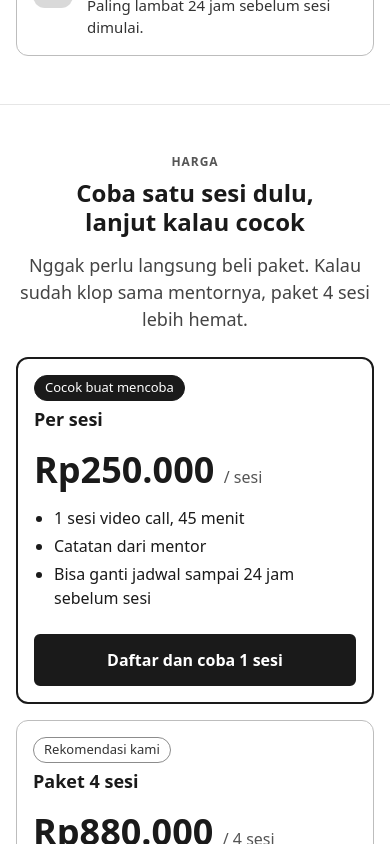
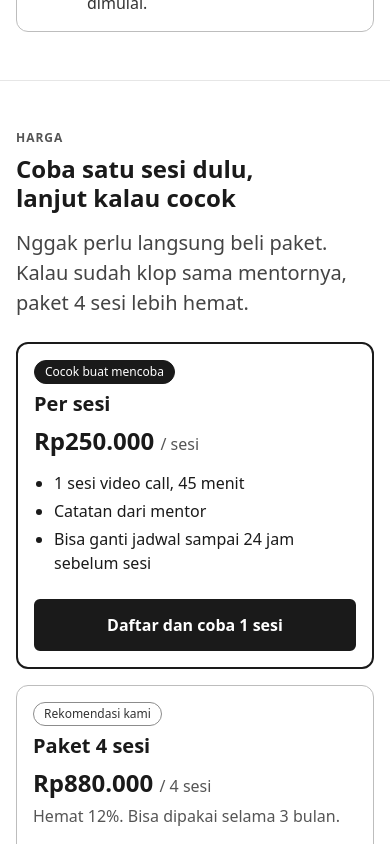
Before and after one commit to FadhilR12/UI-UX-IDNRemote, a plain HTML site: page website/harga.html in a window 390 px wide. Shown: the part 760-1604 px from the top of the page. Drawn offline with Linux system fonts and the light colour scheme.

Commit message:
Pekan 2: skala huruf, judul dan kartu Harga disamakan; pindah ke pekan 3 dan rencana halaman diperbarui
Co-Authored-By: Claude Opus 5.5 <noreply@anthropic.com>

```diff
--- a/website/harga.html
+++ b/website/harga.html
@@ -72,7 +72,7 @@
     <!-- 2. Harga: 1 sesi paling menonjol dengan tombol Daftar (aksi utama), Paket 4 sesi tetap terlihat dengan label rekomendasi · M2 -->
     <section class="section" aria-labelledby="harga-title">
       <div class="container">
-        <div class="section-head section-head-center">
+        <div class="section-head">
           <p class="about-kicker">Harga</p>
           <h2 id="harga-title" class="title-lines"><span>Coba satu sesi dulu,</span> <span>lanjut kalau cocok</span></h2>
           <p class="lead">Nggak perlu langsung beli paket. Kalau sudah klop sama mentornya, paket 4 sesi lebih hemat.</p>
--- a/website/style.css
+++ b/website/style.css
@@ -2389,3 +2389,225 @@ dialog::backdrop {
     row-gap: 16px;
   }
 }
+
+/* ===== Skala ukuran huruf (kelipatan 4), sama di HP dan desktop =====
+   12 : label kecil dan keterangan (label di atas judul, jabatan, bidang, topik, satuan statistik)
+   16 : teks isi (paragraf, daftar, tombol, link, angka statistik)
+   20 : judul kartu (nama mentor, nama bidang, nama paket, judul benefit, kutipan utama)
+   24 : judul section
+   28 : judul halaman dan harga */
+
+/* 28 */
+h1,
+.price,
+.plan:not(.plan-main) .price {
+  font-size: 28px;
+}
+
+/* 24 */
+h2 {
+  font-size: 24px;
+}
+
+/* 20 */
+h3,
+.h3-size,
+.benefit-row h2,
+.hero-photo-name,
+.quote-feature blockquote p,
+.logo {
+  font-size: 20px;
+}
+
+/* 16 */
+body,
+p,
+.lead,
+.about-lead,
+.quote p,
+.cta-strip p,
+.benefit-row p,
+#mentor-list .mentor-card > p,
+.result-count,
+.chip span,
+.hero-more,
+.about-jump,
+.price span,
+.stats strong,
+#mentor-list .stats-spread strong {
+  font-size: 16px;
+}
+
+/* 12 */
+.about-kicker,
+.about-label,
+.muted,
+.tag,
+#mentor-list .tags .tag,
+.tag-under-name,
+#mentor-list .tag-under-name,
+#mentor-list .mentor-card-top .muted,
+#mentor-list .mentor-card > div:not(.mentor-card-top) > .muted,
+.stats,
+.hero-stats,
+#mentor-list .stats-spread,
+.bidang-tile p,
+.quote footer,
+.ph,
+.bidang-img,
+.benefit-icon,
+.ph-avatar-sm {
+  font-size: 12px;
+}
+
+@media (max-width: 719px) {
+  h1,
+  .price,
+  .plan:not(.plan-main) .price {
+    font-size: 28px;
+  }
+
+  h2 {
+    font-size: 24px;
+  }
+
+  h3,
+  .h3-size,
+  .benefit-row h2 {
+    font-size: 20px;
+  }
+
+  .about-lead,
+  .benefit-row p {
+    font-size: 16px;
+  }
+
+  .bidang-tile p,
+  .bidang-img,
+  .benefit-icon {
+    font-size: 12px;
+  }
+}
+
+/* Harga: kartu harga selebar halaman dan mulai dari garis kiri judul, sama seperti kartu di halaman lain.
+   Tinggi kartu mengikuti isinya, jadi tidak ada ruang kosong di atas tombol. Harga 24px (skala v2). */
+.plans {
+  max-width: none;
+  margin: 0;
+  align-items: stretch;
+}
+
+.plan,
+.plan-main {
+  min-height: 0;
+}
+
+/* Kedua kartu sama tinggi; tombol menempel di dasar kartu supaya sejajar */
+.plan-cta,
+.plan .btn {
+  margin-top: auto;
+}
+
+.plan h3 {
+  margin-bottom: 4px;
+}
+
+.price,
+.plan:not(.plan-main) .price {
+  font-size: 24px;
+}
+
+@media (max-width: 719px) {
+  .price,
+  .plan:not(.plan-main) .price {
+    font-size: 24px;
+  }
+}
+
+/* ===== Skala ukuran huruf v2: keterbacaan =====
+   12 : hanya label kapital dan tag topik
+   16 : teks isi dan keterangan (jabatan, deskripsi bidang, rating, catatan harga); keterangan dibedakan lewat warna abu
+   20 : judul kartu dan paragraf pembuka di bawah judul
+   24 : judul section
+   32 : judul halaman */
+
+h1 {
+  font-size: 32px;
+}
+
+.lead,
+.about-lead,
+.section-head .lead,
+.hero .lead {
+  font-size: 20px;
+}
+
+.muted,
+.tag-under-name,
+#mentor-list .tag-under-name,
+#mentor-list .mentor-card-top .muted,
+#mentor-list .mentor-card > div:not(.mentor-card-top) > .muted,
+.stats,
+.hero-stats,
+#mentor-list .stats-spread,
+.bidang-tile p,
+.quote footer {
+  font-size: 16px;
+}
+
+/* tetap 12: label kapital dan tag topik */
+.about-kicker,
+.about-label,
+.tag,
+#mentor-list .tags .tag {
+  font-size: 12px;
+}
+
+@media (max-width: 719px) {
+  h1 {
+    font-size: 32px;
+  }
+
+  .lead,
+  .about-lead,
+  .section-head .lead,
+  .hero .lead {
+    font-size: 20px;
+  }
+
+  .bidang-tile p {
+    font-size: 16px;
+  }
+}
+
+/* Statistik kartu mentor: boleh turun baris supaya teks 16px tidak keluar dari kartu */
+#mentor-list .stats-spread {
+  flex-wrap: wrap;
+  justify-content: flex-start;
+  gap: 4px 16px;
+}
+
+/* Harga: catatan "Hemat 12%" menempel ke harganya, jarak ke daftar isi sama dengan kartu Per sesi */
+.plan .muted {
+  margin: 0;
+}
+
+/* Judul: semua judul section dan judul halaman 24px; hanya judul Hero Beranda 32px */
+h1 {
+  font-size: 24px;
+  line-height: 1.2;
+}
+
+.hero h1 {
+  font-size: 32px;
+}
+
+@media (max-width: 719px) {
+  h1 {
+    font-size: 24px;
+  }
+
+  .hero h1 {
+    font-size: 32px;
+  }
+}
```
Also changed, not shown: 4 other files.
